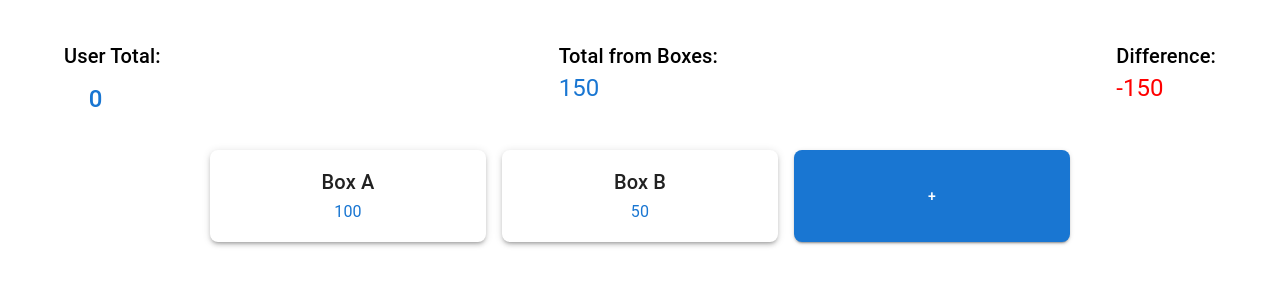
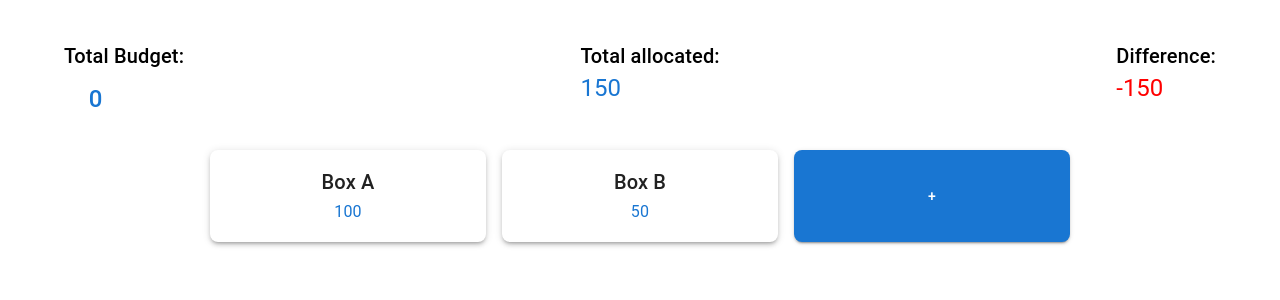
Before and after one commit to aspiforgreat/traveltracker, a React (Create React App) app: page / in a window 1280 px wide. Shown: the top 300 px of the page. Built offline with nearby package versions, Linux system fonts and the light colour scheme.

Commit message:
changed names and its one commit. maybe ill change a char and make it one commit. There are no rules

```diff
--- a/src/DetailPage.js
+++ b/src/DetailPage.js
@@ -12,7 +12,7 @@ const DetailPage = () => {
             <button className="back-button" onClick={() => navigate("/")}>← Back</button>
             <div className="box-info">
                 <h2>{box?.name}</h2>
-                <p>Number: {box?.number}</p>
+                <p>Budget: {box?.number}</p>
             </div>
         </div>
     );
--- a/src/TotalDisplay.js
+++ b/src/TotalDisplay.js
@@ -34,7 +34,7 @@ const TotalDisplay = ({ boxes }) => {
         <Box sx={{ display: "flex", justifyContent: "space-between", mb: 3 }}>
             {/* User Total Button */}
             <Box>
-                <Typography variant="h6">User Total: </Typography>
+                <Typography variant="h6"> Total Budget: </Typography>
                 <Button onClick={handleEditClick} sx={{ fontSize: "1.5rem", textTransform: "none" }}>
                     {userTotal}
                 </Button>
@@ -42,7 +42,7 @@ const TotalDisplay = ({ boxes }) => {
 
             {/* Total Sum of Boxes */}
             <Box>
-                <Typography variant="h6">Total from Boxes: </Typography>
+                <Typography variant="h6">Total allocated: </Typography>
                 <Typography variant="h5" color="primary">{totalBoxSum}</Typography>
             </Box>
 
```
